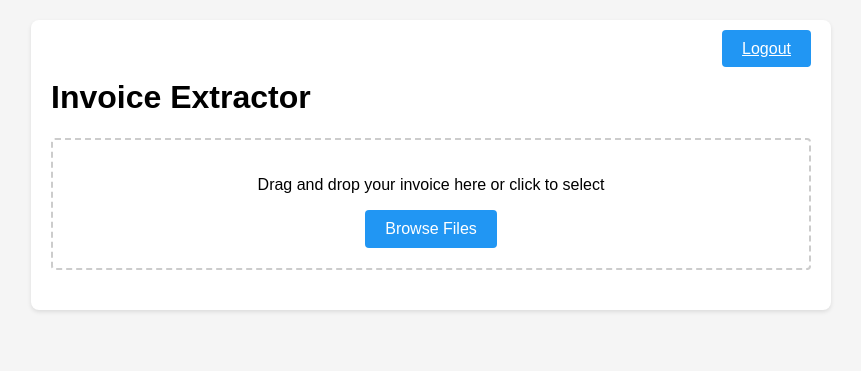
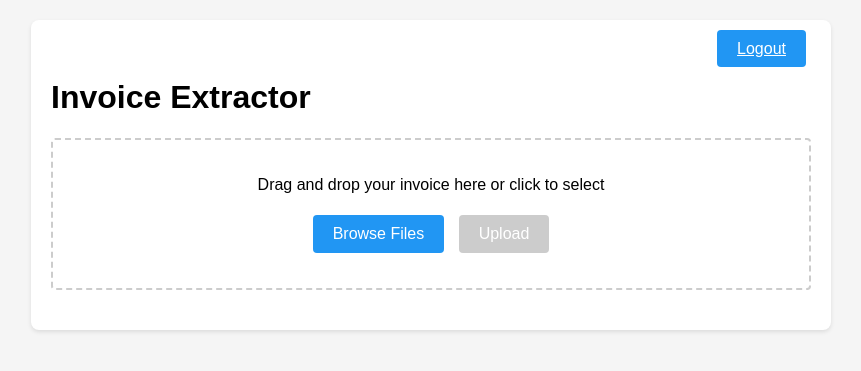
Before and after one commit to miloherbst/invoice_extractor, a Flask app: page / in a window 1280 px wide. Shown: the top 371 px of the page, without its empty margins (209-1070 px from the left). Run offline with Flask 2, Linux system fonts and the light colour scheme; the visitor is signed in with stand-in values (Sample User, id 1).

Commit message:
Update date format and improve upload UX

```diff
--- a/templates/index.html
+++ b/templates/index.html
@@ -24,6 +24,7 @@
             text-align: center;
             margin: 20px 0;
             border-radius: 4px;
+            position: relative;
         }
         .upload-area.dragover {
             background-color: #e1f5fe;
@@ -37,9 +38,14 @@
             border-radius: 4px;
             cursor: pointer;
             font-size: 16px;
+            margin: 5px;
         }
         .button:hover {
             background-color: #1976d2;
+        }
+        .button:disabled {
+            background-color: #ccc;
+            cursor: not-allowed;
         }
         #fileInput {
             display: none;
@@ -82,6 +88,14 @@
             0% { transform: rotate(0deg); }
             100% { transform: rotate(360deg); }
         }
+        .selected-file {
+            margin-top: 10px;
+            font-style: italic;
+            color: #666;
+        }
+        .upload-buttons {
+            margin-top: 15px;
+        }
     </style>
 </head>
 <body>
@@ -93,7 +107,11 @@
         <div class="upload-area" id="dropZone">
             <p>Drag and drop your invoice here or click to select</p>
             <input type="file" id="fileInput" accept=".pdf,.png,.jpg,.jpeg">
-            <button class="button" onclick="document.getElementById('fileInput').click()">Browse Files</button>
+            <div class="upload-buttons">
+                <button class="button" onclick="document.getElementById('fileInput').click()">Browse Files</button>
+                <button class="button" id="uploadButton" disabled>Upload</button>
+            </div>
+            <div id="selectedFile" class="selected-file"></div>
         </div>
         <div id="message" style="display: none;"></div>
         <div id="loading" class="loading"></div>
@@ -104,6 +122,9 @@
         const fileInput = document.getElementById('fileInput');
         const messageDiv = document.getElementById('message');
         const loadingDiv = document.getElementById('loading');
+        const uploadButton = document.getElementById('uploadButton');
+        const selectedFileDiv = document.getElementById('selectedFile');
+        let selectedFile = null;
 
         function showMessage(text, isError = false) {
             messageDiv.textContent = text;
@@ -113,6 +134,18 @@
 
         function showLoading(show) {
             loadingDiv.style.display = show ? 'block' : 'none';
+            uploadButton.disabled = show;
+        }
+
+        function updateSelectedFile(file) {
+            selectedFile = file;
+            selectedFileDiv.textContent = file ? `Selected file: ${file.name}` : '';
+            uploadButton.disabled = !file;
+        }
+
+        function resetUploadArea() {
+            updateSelectedFile(null);
+            fileInput.value = '';
         }
 
         dropZone.addEventListener('dragover', (e) => {
@@ -129,19 +162,21 @@
             dropZone.classList.remove('dragover');
             const files = e.dataTransfer.files;
             if (files.length) {
-                uploadFile(files[0]);
+                updateSelectedFile(files[0]);
             }
         });
 
         fileInput.addEventListener('change', (e) => {
             if (e.target.files.length) {
-                uploadFile(e.target.files[0]);
+                updateSelectedFile(e.target.files[0]);
             }
         });
 
-        async function uploadFile(file) {
+        uploadButton.addEventListener('click', async () => {
+            if (!selectedFile) return;
+
             const formData = new FormData();
-            formData.append('file', file);
+            formData.append('file', selectedFile);
 
             showLoading(true);
             messageDiv.style.display = 'none';
@@ -156,6 +191,7 @@
 
                 if (response.ok) {
                     showMessage(`${result.message}`);
+                    resetUploadArea();
                 } else {
                     showMessage(result.error || 'An error occurred while processing the invoice.', true);
                 }
@@ -165,7 +201,7 @@
             } finally {
                 showLoading(false);
             }
-        }
+        });
     </script>
 </body>
 </html>
```
Also changed, not shown: invoice_processor.py (+5 -5 lines).
